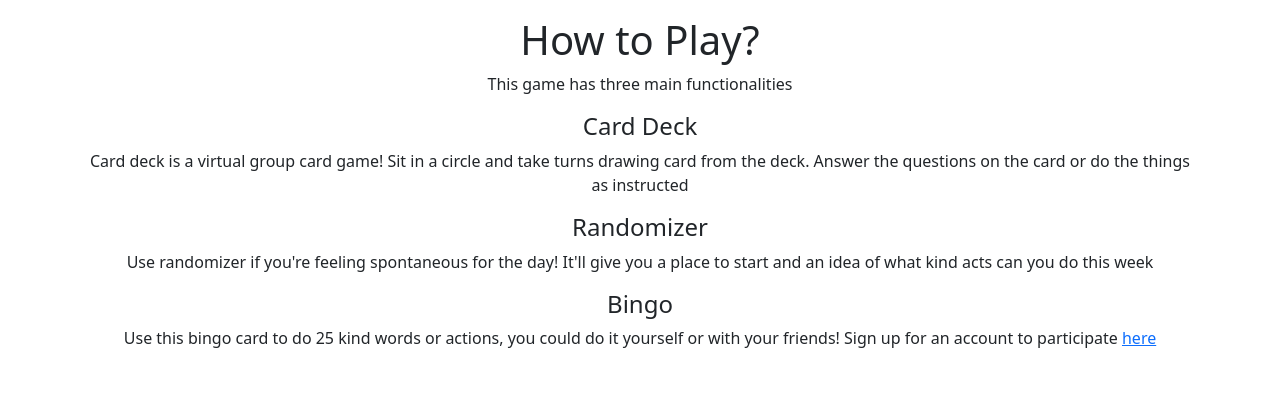
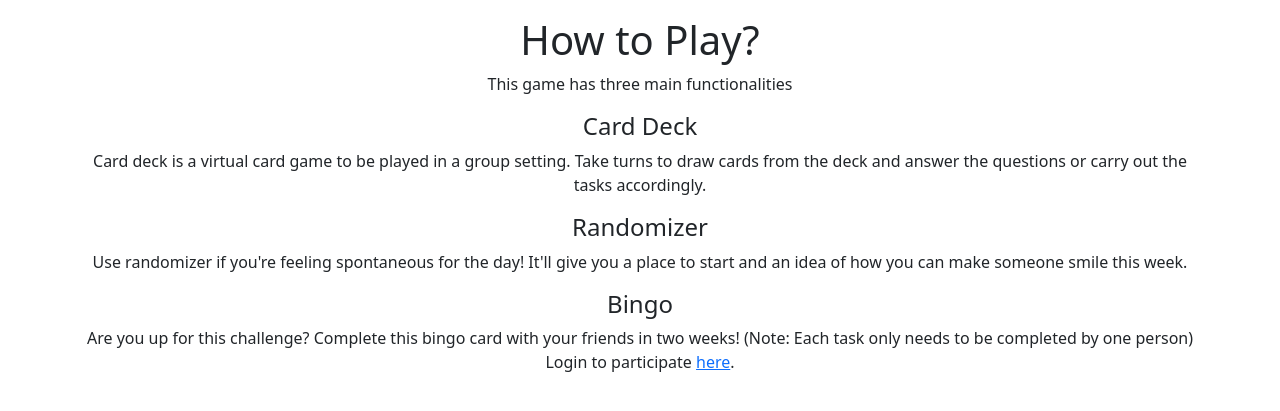
Before and after one commit to aww-thats-nice/truth-dare, a Flask app: page /how in a window 1280 px wide. Shown: the part 56-467 px from the top of the page. Run offline with Flask 2, Linux system fonts and the light colour scheme; some libraries are stand-ins or nearby versions.

Commit message:
Change phrasing and Elvin's picture

```diff
--- a/templates/about.html
+++ b/templates/about.html
@@ -17,7 +17,7 @@
           <h6>Valen</h6>
         </div>
         <div class="col md-3">
-          <p><img src="/static/cso.png" alt="CSO"/></p>
+          <p><img src="/static/cso.jpg" height="172" alt="CSO"/></p>
           <h5>Chief Sales Officer (CSO)</h5>
           <h6>Elvin</h6>
         </div>
--- a/templates/bingo.html
+++ b/templates/bingo.html
@@ -12,7 +12,7 @@
     	<div class="col-sm-2"></div>
       	<div class="col-sm-8">
     		<h1> AWW Bingo </h1>
-    		<p> Use this bingo card to do 25 kind words or actions, you could do it yourself or with your friends! </p>
+    		<p> Are you up for this challenge? Complete this bingo card with your friends in two weeks! (Note: Each task only needs to be completed by one person) </p>
     	</div>
     	<div class="col-sm-2"></div>
 	  </div>
--- a/templates/card.html
+++ b/templates/card.html
@@ -12,7 +12,7 @@
     	<div class="col-sm-2"></div>
       	<div class="col-sm-8">
     		<h1> AWW Card Deck </h1>
-    		<p> Card deck is a virtual group card game! Sit in a circle and take turns drawing card from the deck. Answer the questions on the card or do the things as instructed </p>
+    		<p> Card deck is a virtual card game to be played in a group setting. Take turns to draw cards from the deck and answer the questions or carry out the tasks accordingly. </p>
     	</div>
     	<div class="col-sm-2"></div>
 	  </div>
--- a/templates/home.html
+++ b/templates/home.html
@@ -13,7 +13,7 @@
 		<p><img src="/static/company-logo.png" alt="Company logo"/></p>
 
 	    <h2>What is AWW?</h2>
-	    <p>AWW is an interactive game built on a web platform that encourages youths aged 18 to 27 to serve others through words of affirmation, encouragement and acts of service</p>
+	    <p>AWW is an interactive game built on a web platform that encourages youths aged 18 to 27 to serve others through words of affirmation, encouragement and acts of service.</p>
 
 	    <h2>AWW's Vision</h2>
 		<p>To be a leading icon in the facilitation of spreading good in Singapore.</p>
--- a/templates/how-to.html
+++ b/templates/how-to.html
@@ -13,13 +13,13 @@
       <div class="text-center">
         <p>This game has three main functionalities</p>
         <h4>Card Deck</h4>
-        <p>Card deck is a virtual group card game! Sit in a circle and take turns drawing card from the deck. Answer the questions on the card or do the things as instructed</p>
+        <p>Card deck is a virtual card game to be played in a group setting. Take turns to draw cards from the deck and answer the questions or carry out the tasks accordingly. </p>
 
         <h4>Randomizer</h4>
-        <p>Use randomizer if you're feeling spontaneous for the day! It'll give you a place to start and an idea of what kind acts can you do this week</p>
+        <p>Use randomizer if you're feeling spontaneous for the day! It'll give you a place to start and an idea of how you can make someone smile this week. </p>
 
         <h4>Bingo</h4>
-        <p>Use this bingo card to do 25 kind words or actions, you could do it yourself or with your friends! Sign up for an account to participate <a href="{{ url_for('register') }}">here</a> </p>
+        <p>Are you up for this challenge? Complete this bingo card with your friends in two weeks! (Note: Each task only needs to be completed by one person) Login to participate <a href="{{ url_for('login') }}">here</a>. </p>
       </div>
     </div>
 
--- a/templates/randomizer.html
+++ b/templates/randomizer.html
@@ -12,7 +12,7 @@
     	<div class="col-sm-2"></div>
       	<div class="col-sm-8">
     		<h1> AWW Kind Act Randomizer </h1>
-    		<p> Use randomizer if you're feeling spontaneous for the day! It'll give you a place to start and an idea of what kind acts can you do this week </p>
+    		<p> Use randomizer if you're feeling spontaneous for the day! It'll give you a place to start and an idea of how you can make someone smile this week. </p>
     	</div>
     	<div class="col-sm-2"></div>
 	</div>
```
Also changed, not shown: static/cso.jpg (added), static/cso.png (deleted).
